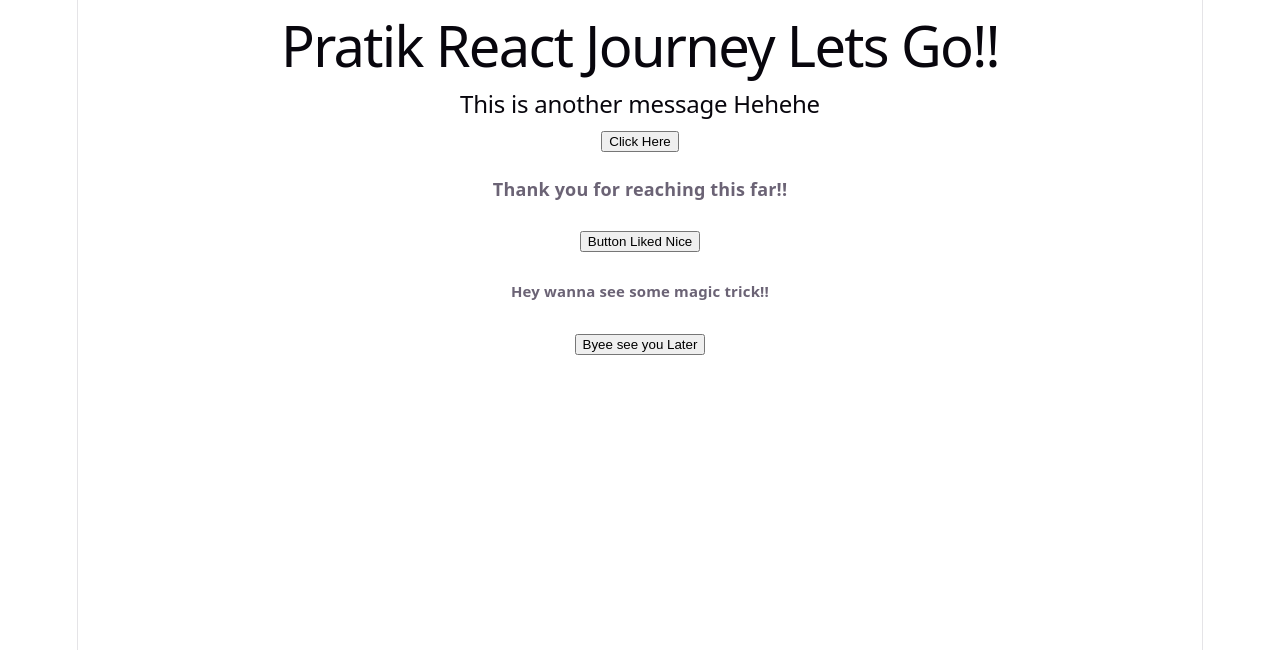
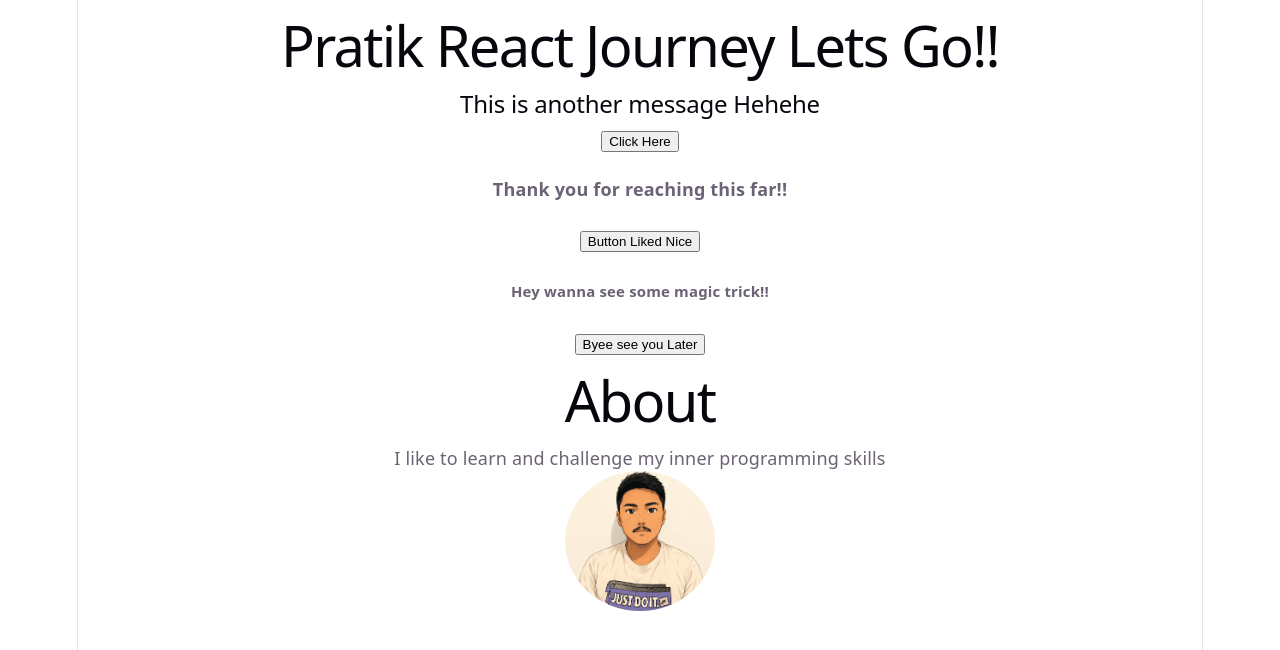
Before and after one commit to Pratik23G/typeMastery, a React (Vite) app in the folder reactDays/lesson2ModernReact/reactLesson2/: page / in a window 1280 px wide. Shown: the top 650 px of the page. Built offline with nearby package versions, Linux system fonts and the light colour scheme.

Commit message:
Learn new feature about JSX and how it can be used in react to build components rather than switch technology

```diff
--- a/reactDays/lesson2ModernReact/reactLesson2/src/App.jsx
+++ b/reactDays/lesson2ModernReact/reactLesson2/src/App.jsx
@@ -5,6 +5,8 @@
 import "./App.css";
 import ClickerEffect from "./components/ClickEffect";
 import HelloResponse from "./components/HelloClick";
+
+import AboutPage from "./components/JsxPageMark";
 function Welcome() {
   return <h2>This is another message Hehehe</h2>;
 }
@@ -23,6 +25,7 @@
       <Button />
       <ClickerEffect />
       <HelloResponse />
+      <AboutPage />
     </div>
   );
 }
--- /dev/null
+++ b/reactDays/lesson2ModernReact/reactLesson2/src/components/JsxPageMark.css
@@ -0,0 +1,6 @@
+.avatarUser {
+  width: 150px;
+  height: 140px;
+  border-radius: 50%;
+  object-fit: cover;
+}
--- /dev/null
+++ b/reactDays/lesson2ModernReact/reactLesson2/src/components/JsxPageMark.jsx
@@ -0,0 +1,13 @@
+import "./JsxPageMark.css";
+
+function AboutPage() {
+  return (
+    <>
+      <h1>About</h1>
+      <p>I like to learn and challenge my inner programming skills</p>
+      <img className="avatarUser" src="/PG.png" alt="Pratik23G" />
+    </>
+  );
+}
+
+export default AboutPage;
```
Also changed, not shown: reactDays/lesson2ModernReact/reactLesson2/public/PG.png (added).
